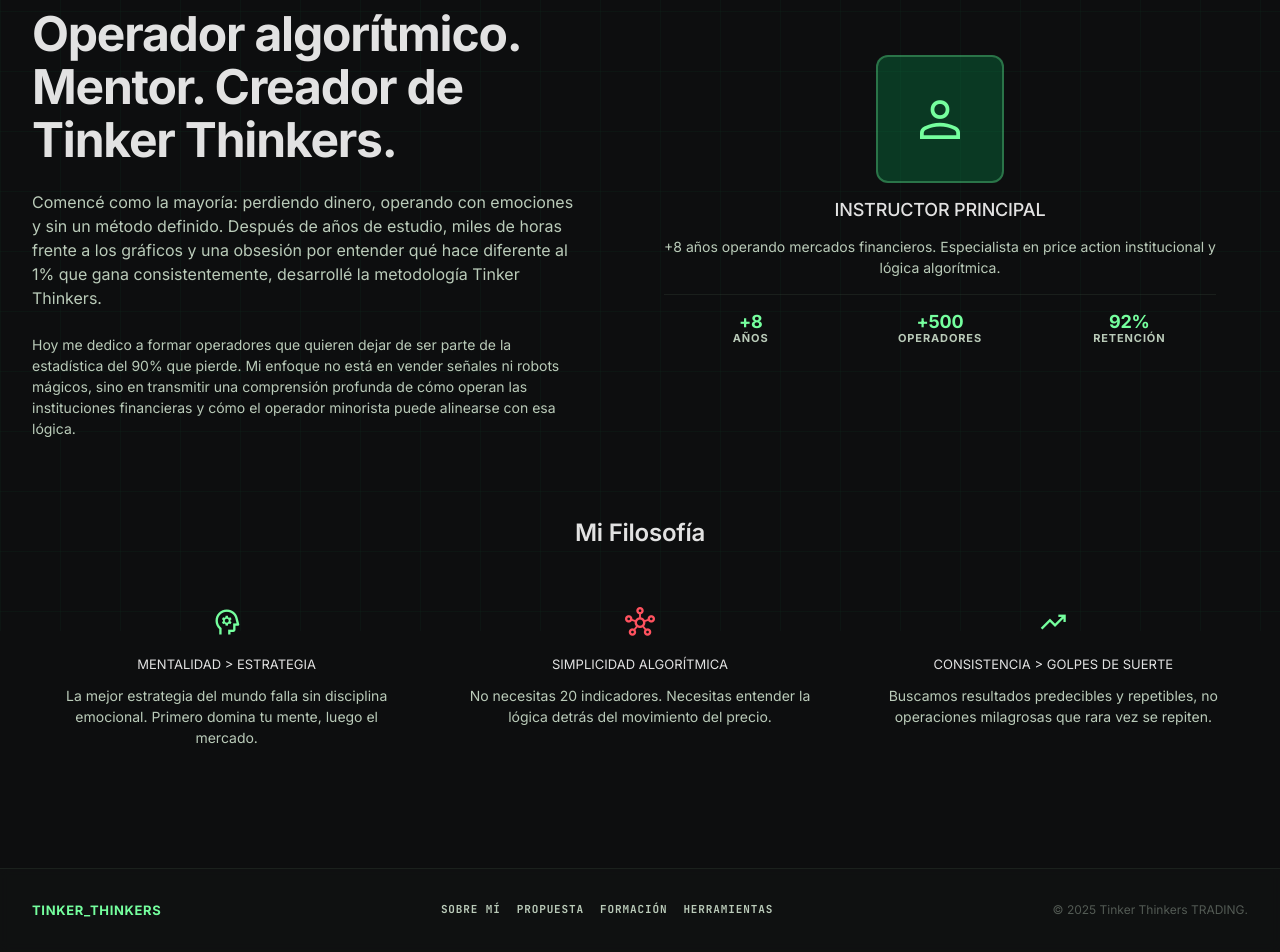
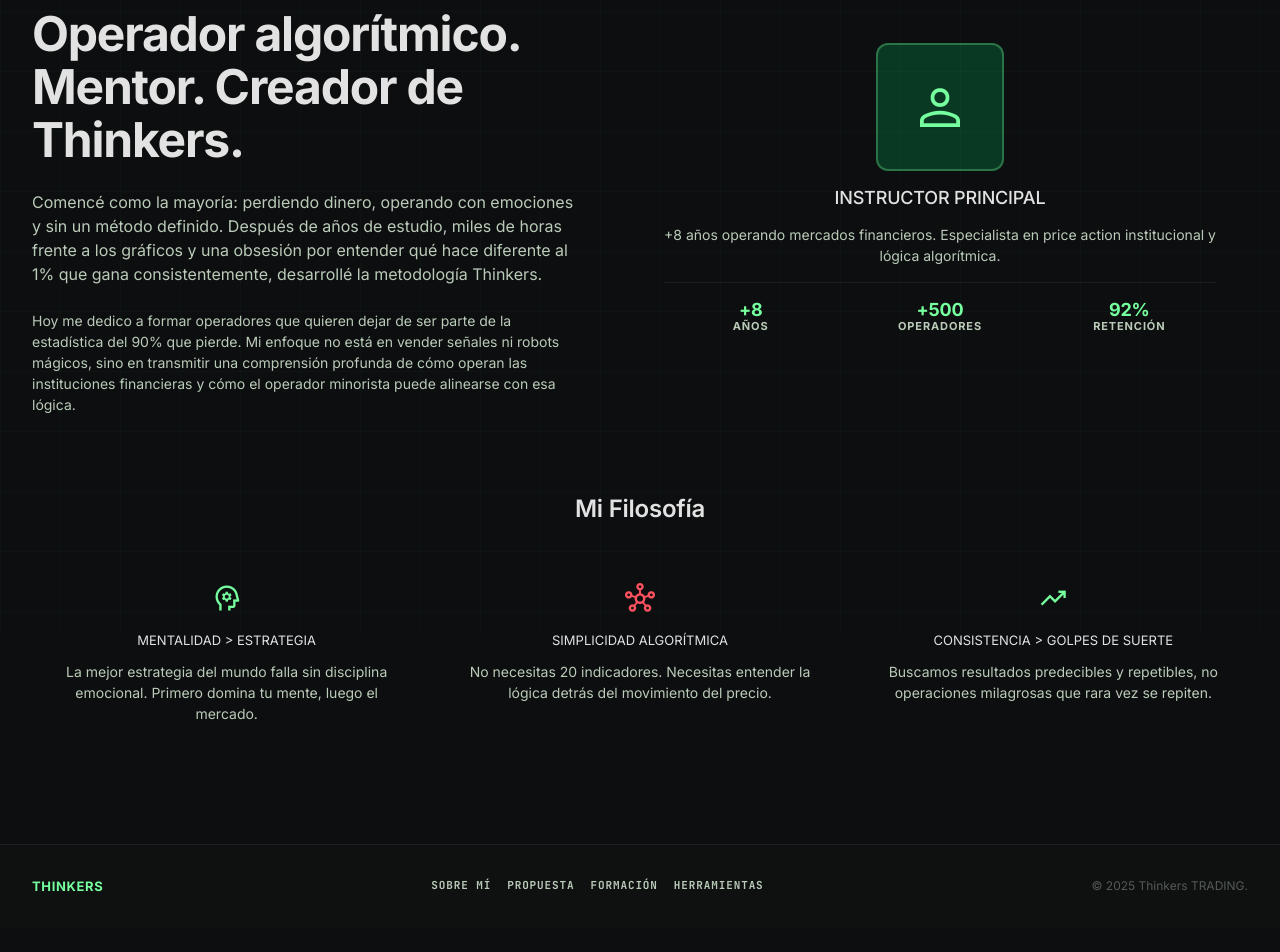
Before and after one commit to srbills04/institutional-alpha, an Angular app: page /sobre-mi in a window 1280 px wide. Shown: the part 169-1121 px from the top of the page. After the commit the page ends 1097 px from the top, so only its background shows below. Built offline with nearby package versions, Linux system fonts and the light colour scheme.

Commit message:
rebrand: Tinker Thinkers -> Thinkers

```diff
--- a/src/app/app.html
+++ b/src/app/app.html
@@ -2,7 +2,7 @@
 
 <nav class="fixed top-4 left-1/2 -translate-x-1/2 w-[95%] max-w-container-max rounded-full border border-white/10 bg-surface/70 backdrop-blur-xl shadow-sm z-50 flex justify-between items-center px-gutter py-3">
 <div class="text-data-lg font-bold text-primary tracking-tighter uppercase cursor-pointer select-none">
-TINKER_THINKERS
+THINKERS
 </div>
 
 <div class="hidden md:flex gap-6 items-center">
@@ -45,7 +45,7 @@
 <footer class="px-margin-desktop py-8 w-full max-w-container-max mx-auto border-t border-outline-variant/30 bg-surface-dim/50 backdrop-blur-sm mt-auto">
 <div class="flex flex-col md:flex-row justify-between items-start md:items-center gap-4">
 <div class="text-data-md font-bold text-primary uppercase tracking-wider">
-TINKER_THINKERS
+THINKERS
 </div>
 <div class="flex flex-wrap gap-4">
 <a class="nav-link text-label-caps" routerLink="/sobre-mi">Sobre mí</a>
@@ -54,7 +54,7 @@
 <a class="nav-link text-label-caps" routerLink="/herramientas">Herramientas</a>
 </div>
 <div class="text-body-md text-on-surface-variant/40 text-xs">
-&copy; 2025 Tinker Thinkers TRADING.
+&copy; 2025 Thinkers TRADING.
 </div>
 </div>
 </footer>
--- a/src/app/pages/login/login.component.html
+++ b/src/app/pages/login/login.component.html
@@ -1,7 +1,7 @@
 <main class="min-h-dvh flex items-center justify-center px-gutter">
 <div class="w-full max-w-md glass-panel rounded-2xl p-8 space-y-8">
 <div class="text-center space-y-2">
-<div class="text-data-lg font-bold text-primary tracking-tighter uppercase">TINKER_THINKERS</div>
+<div class="text-data-lg font-bold text-primary tracking-tighter uppercase">THINKERS</div>
 <p class="text-body-md text-on-surface-variant">{{ isSignUp() ? 'Crea tu cuenta de estudiante' : 'Accede a tu entorno de aprendizaje' }}</p>
 </div>
 
--- a/src/app/pages/sobre-mi/sobre-mi.component.html
+++ b/src/app/pages/sobre-mi/sobre-mi.component.html
@@ -5,10 +5,10 @@
 SOBRE MÍ
 </div>
 <h1 class="text-display-lg font-display-lg text-on-surface tracking-tight">
-Operador algorítmico. Mentor. Creador de Tinker Thinkers.
+Operador algorítmico. Mentor. Creador de Thinkers.
 </h1>
 <p class="text-body-lg text-on-surface-variant">
-Comencé como la mayoría: perdiendo dinero, operando con emociones y sin un método definido. Después de años de estudio, miles de horas frente a los gráficos y una obsesión por entender qué hace diferente al 1% que gana consistentemente, desarrollé la metodología Tinker Thinkers.
+Comencé como la mayoría: perdiendo dinero, operando con emociones y sin un método definido. Después de años de estudio, miles de horas frente a los gráficos y una obsesión por entender qué hace diferente al 1% que gana consistentemente, desarrollé la metodología Thinkers.
 </p>
 <p class="text-body-md text-on-surface-variant">
 Hoy me dedico a formar operadores que quieren dejar de ser parte de la estadística del 90% que pierde. Mi enfoque no está en vender señales ni robots mágicos, sino en transmitir una comprensión profunda de cómo operan las instituciones financieras y cómo el operador minorista puede alinearse con esa lógica.
--- a/src/index.html
+++ b/src/index.html
@@ -2,7 +2,7 @@
 <html class="dark" lang="es">
 <head>
   <meta charset="utf-8">
-  <title>Tinker Thinkers</title>
+  <title>Thinkers</title>
   <base href="/">
   <meta name="viewport" content="width=device-width, initial-scale=1">
   <link rel="icon" type="image/x-icon" href="favicon.ico">
```
